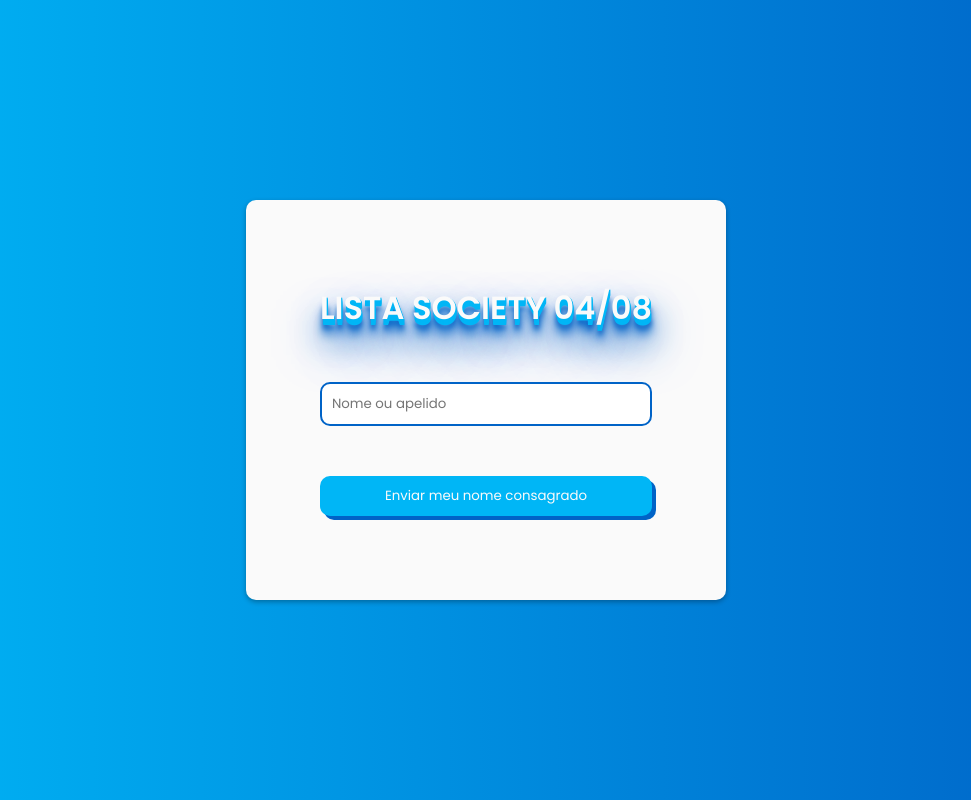
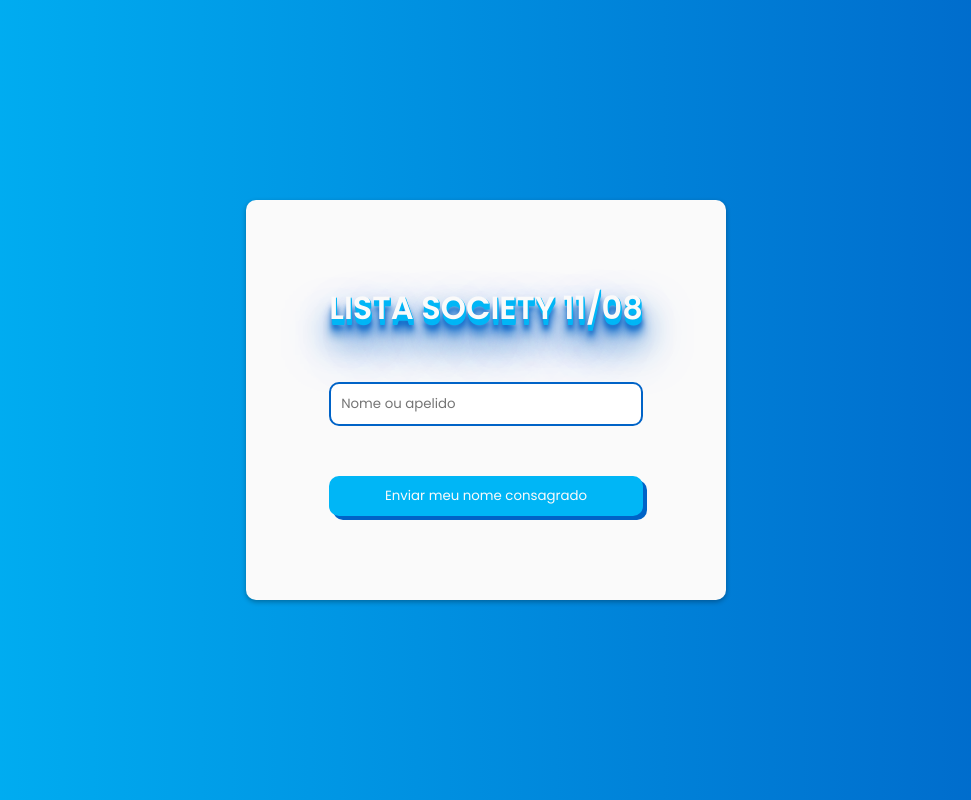
Before and after one commit to WagaoFC/formFut, a React (Vite) app: page / in a window 1280 px wide. Shown: the whole page, without its empty margins (154-1125 px from the left). Built offline with nearby package versions, Linux system fonts and the light colour scheme.

Commit message:
atualizando data

```diff
--- a/src/components/Form/index.tsx
+++ b/src/components/Form/index.tsx
@@ -32,14 +32,14 @@ export function Form() {
     }
 
     return (
-        <Container>
+        < Container >
             <ToastContainer position="top-center" />
             <form onSubmit={sendEmail}>
-                <h1>Lista Society 04/08</h1>
+                <h1>Lista Society 11/08</h1>
                 <input type="text" required placeholder="Nome ou apelido" name="name" />
                 <input type="submit" value="Enviar meu nome consagrado" />
             </form>
             {/* <FootballLoader /> */}
-        </Container>
+        </Container >
     )
 }
```
